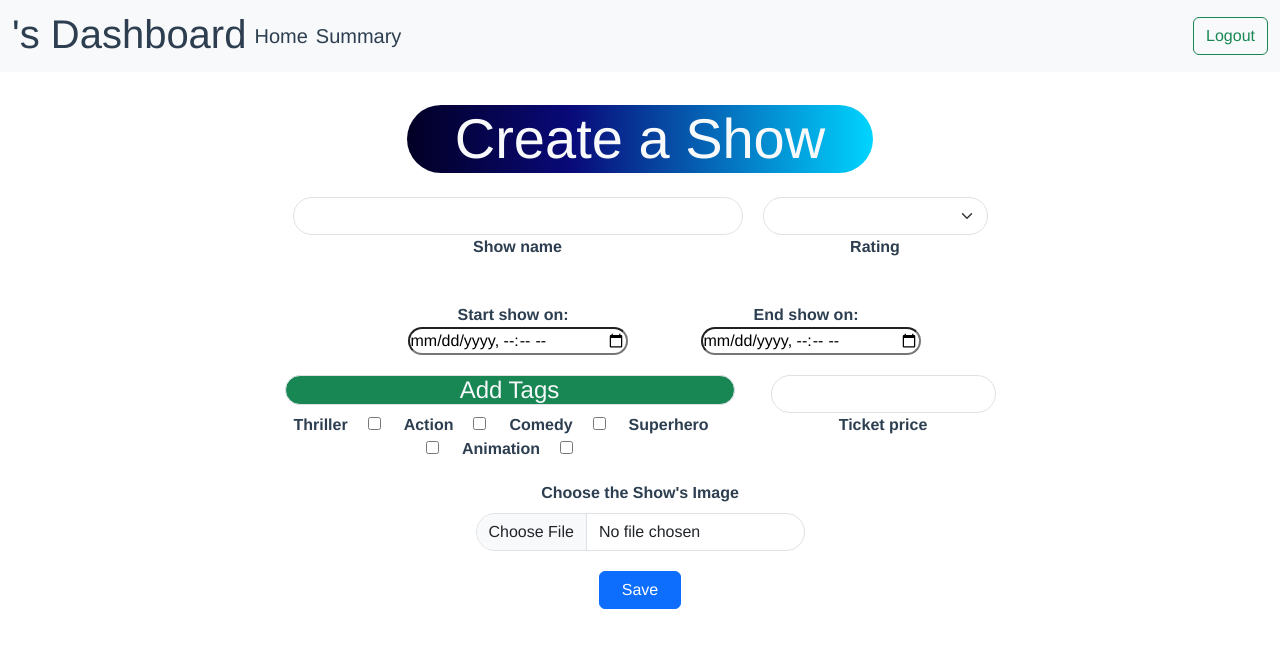
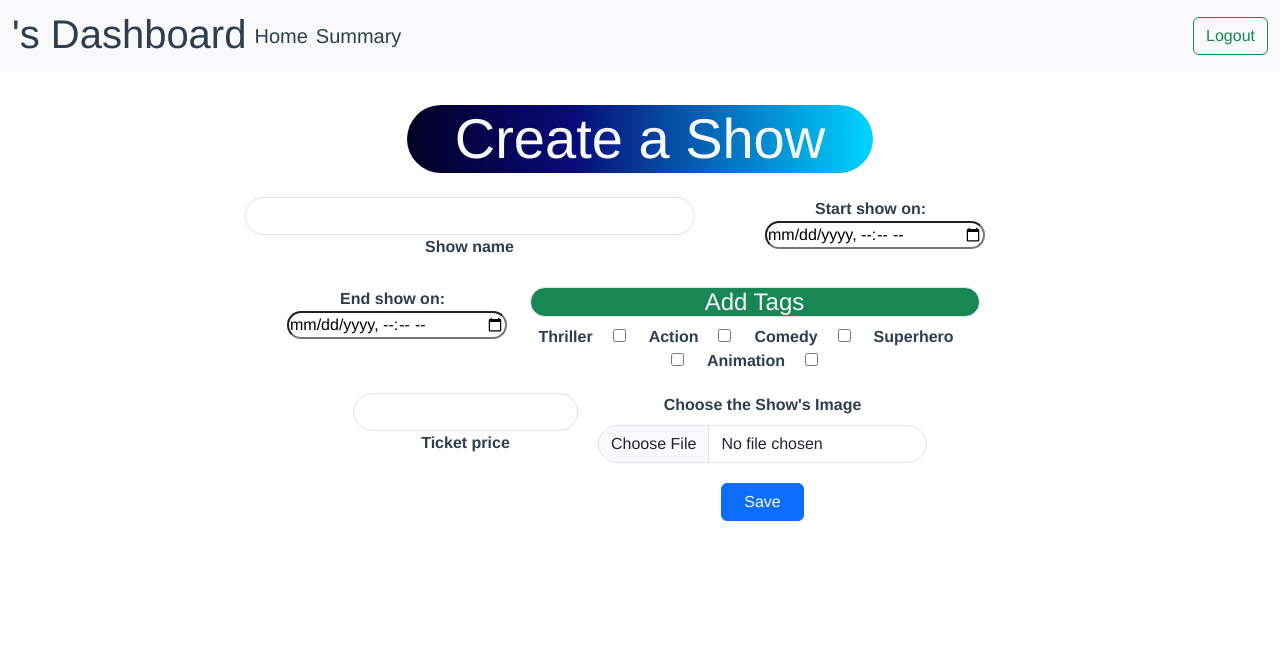
Before and after one commit to asdsyd/appdev2, a Vue app in the folder ticketshow/: page /admin/1/CreateShow in a window 1280 px wide. Shown: the top 648 px of the page. Built offline with nearby package versions, Linux system fonts and the light colour scheme.

Commit message:
Changes by arbaz

```diff
--- a/ticketshow/src/views/CreateShow.vue
+++ b/ticketshow/src/views/CreateShow.vue
@@ -14,17 +14,6 @@
           </div>
         </div>
 
-        <div class="col-2 form-outline mb-4 c2">
-          <select class="form-select rounded-pill" v-model="rating">
-            <option disabled value="">Please select one</option>
-            <option>1</option>
-            <option>2</option>
-            <option>3</option>
-            <option>4</option>
-            <option>5</option>
-          </select>
-          <label>Rating</label>
-        </div>
 
         <div class=" c2 mx-5">
           <label>Start show on:&nbsp;&nbsp;</label>
@@ -104,7 +93,6 @@ const router = useRouter()
 const fileInput = ref(null)
 const header = ref('Create a Show')
 const showName = ref("")
-const rating = ref([])
 const startTime = ref("")
 const endTime = ref("")
 const tags = ref([])
@@ -127,7 +115,6 @@ const handleSubmit=()=>{
   const form = new FormData()
 console.log(fileInput.value)
   form.append("showName",showName.value)
-  form.append("rating",rating.value)
   form.append("startTime",startTime.value)
   form.append("endTime",endTime.value)
   form.append("tags",tags.value)
--- a/ticketshow/src/views/CreateVenue.vue
+++ b/ticketshow/src/views/CreateVenue.vue
@@ -58,7 +58,7 @@ import {useStore} from "vuex";
 const store = useStore()
 const venue = reactive({
   name:'',
-  capacity:0,
+  capacity:null,
   place:'',
   location:''
 })
```
Also changed, not shown: 2 other files (tests, documents, lock files or other folders).
